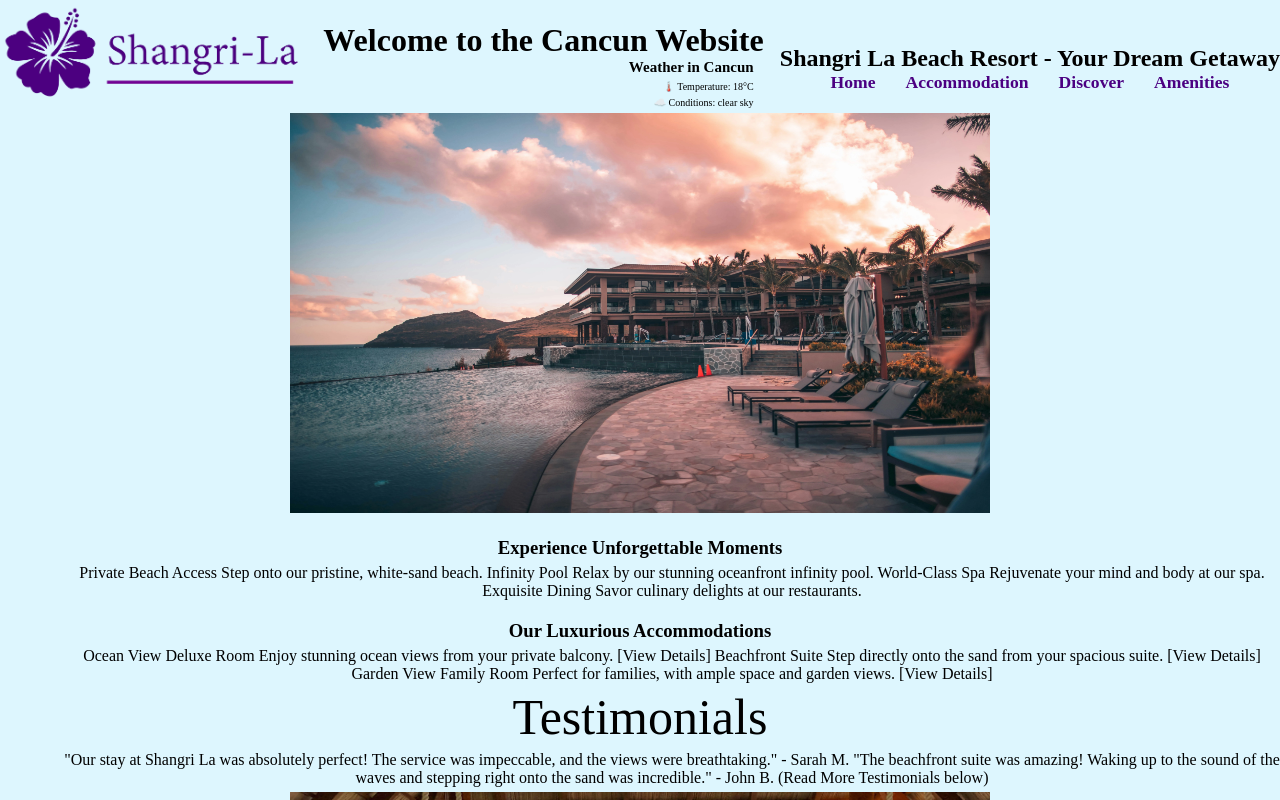
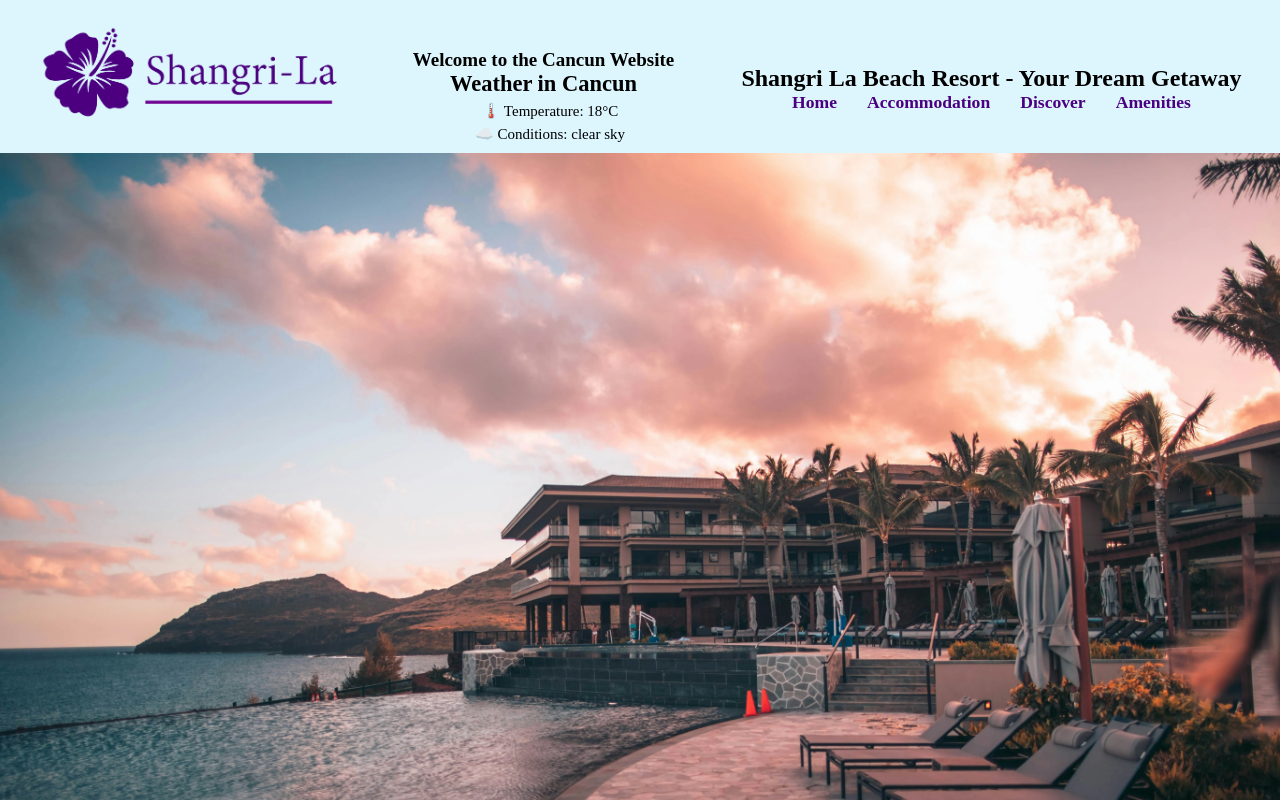
Before and after one commit to VerityDuan/cprg-218-assignment-3, a plain HTML site: page index.html in a window 1280 px wide. Shown: the top 800 px of the page. Drawn offline with Linux system fonts and the light colour scheme.

Commit message:
css changes

```diff
--- a/index.html
+++ b/index.html
@@ -46,15 +46,18 @@
         </header>
 
               <!--starting the home page 3 sections with different names-->
+
+
         <main>
+            <img src="images/hero.webp" class="homeimage" alt="Hero image">
             <section class="textone">
                 <div class="overlay-container">
-                    <img src="images/hero.webp" style="height: 25rem; width: 43.75rem;" alt="Hero image">
                     <h3>Experience Unforgettable Moments</h3>
             <p>
                 Private Beach Access Step onto our pristine, white-sand beach. Infinity Pool Relax by our stunning oceanfront infinity pool. World-Class Spa Rejuvenate your mind and body at our spa. Exquisite Dining Savor culinary delights at our restaurants.
             </p>
         </div>
+    </section>
 
 
             <section class="texttwo">
@@ -82,7 +85,6 @@
 
             <div class="textthree"> Testimonials </div>
             <section id="text3">
-
                     <p>
                         "Our stay at Shangri La was absolutely perfect! The service was impeccable, and the views were breathtaking."
 
@@ -96,8 +98,8 @@
                     </p>
                 </div>
             </section>
-            <img src="images/beach-swing.webp" height="400rem" width="700rem
-            " alt="showcasehotel" />
+
+            <img src="images/beach-swing.webp" class="swingimage" />
 
 
             <section id="final">
--- a/style.css
+++ b/style.css
@@ -10,10 +10,6 @@
   width: auto;
 }
 
-.main-nav {
-  flex-grow: 1;
-  text-align: center;
-}
 
 .nav-links {
   list-style: none;
@@ -35,65 +31,90 @@
   text-decoration: underline;
 }
 
+
+header {
+  display: flex;
+  align-items: center;
+  justify-content: space-between;
+  flex-wrap: wrap;
+  margin-left:3%;
+  margin-right:3%;
+
+}
+
 /* Weather box */
 .weather-container {
-  text-align: right;
+  text-align: center;
 }
 
 #weather {
-  font-size: 10px;
+  font-size: 15px;
   margin-bottom: 10px;
 }
 
-.weather-container #weather{
-  margin: 0 10px;
+.weather-container{
+  margin-top: 3%;
 }
 
+.weather-container h1{
+  font-size: 19px
+}
 
 li{
     text-decoration: none;
     color: blueviolet;
 }
 
-header {
-  display: flex;
-  align-items: center;
-  justify-content: space-between;
-  flex-wrap: wrap;
+/*image*/
+.homeimage{
+  width: 100%;
+  height: auto;
+}
+
+.swingimage{
+  width: 50%;
+  height: auto;
 }
 
 
-.grid-container {
-  display: grid;
-  grid-template-columns: repeat(auto-fill, minmax(200px, 1fr));  /* Create responsive columns */
-  gap: 10px;
-}
 
-.grid-item {
-  background-color: lightgray;
-  padding: 20px;
-}
-.text p{
-    text-align: center;
-}
-.textthree{
+.textone{
+  width: 600px;
+  height: 400px;
+  border: 3px solid purple;
+  margin-top: 5%;
+  margin-left: 50px;
   text-align: center;
-  font-size: 50px
-}
+  font-size: 20px;
+  border-radius: 5%;
+  padding-top: 7%;
 
 
-.textone{
-text-align: center;
+
 }
 
 
 .texttwo{
+  width: 600px;
+  height: 400px;
+  border: 3px solid purple;
+  border-radius: 5%;
+  margin-top: 5%;
+  margin-left: 50px;
   text-align: center;
+  font-size: 20px;
+  padding-top: 7%;
 }
 
-#text3{
+.textone .texttwo{
+display: flex;
+flex-direction: column;
+}
+
+
+.textthree{
   text-align: center;
-
+  font-size: 50px
 }
 
   #final{
@@ -104,8 +125,6 @@ text-align: center;
     padding: 0;
     border-radius: 2%;
     font-family: Arial, Helvetica, sans-serif, serif;
-    border: solid 4px;
-    box-shadow: #000;
 
   }
 
```
